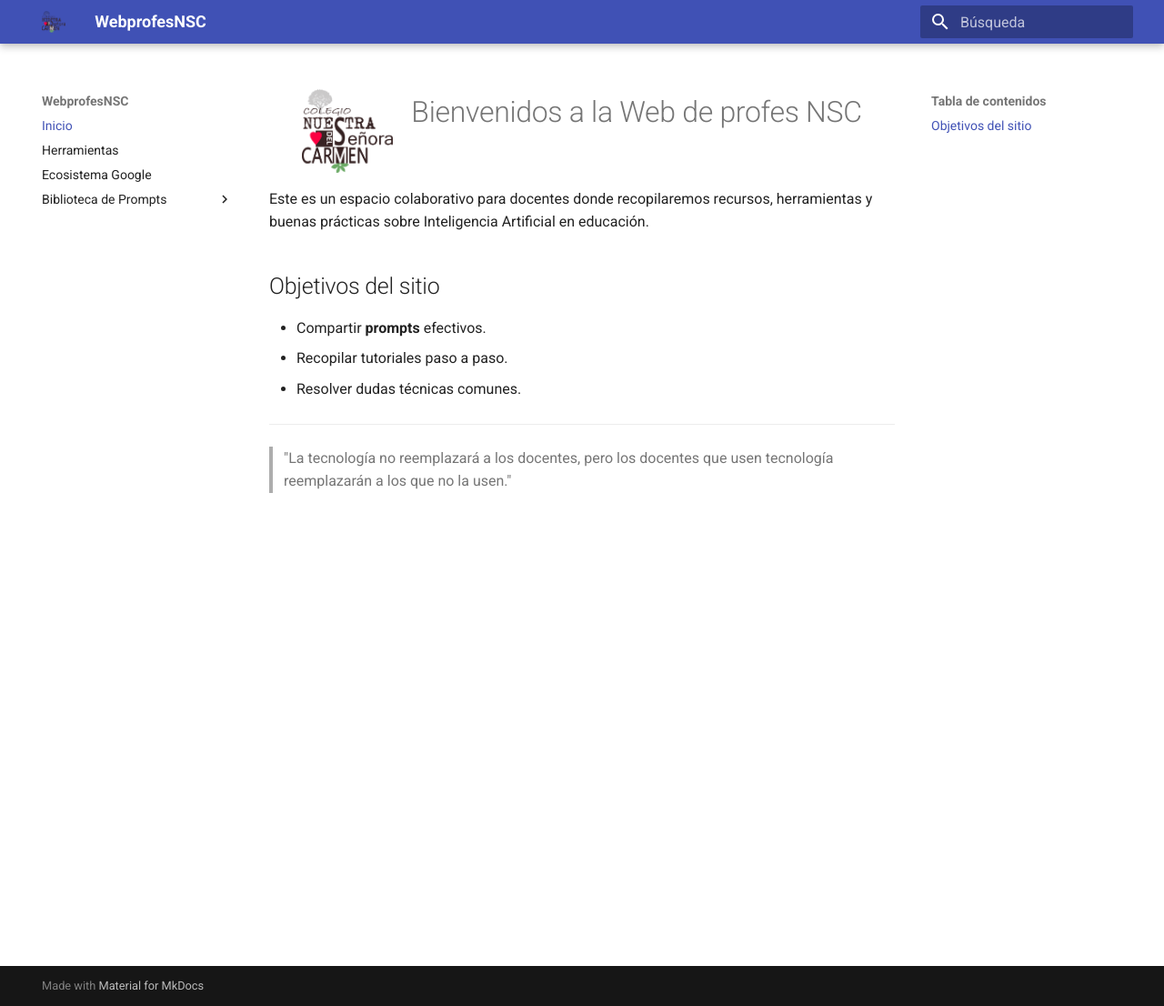
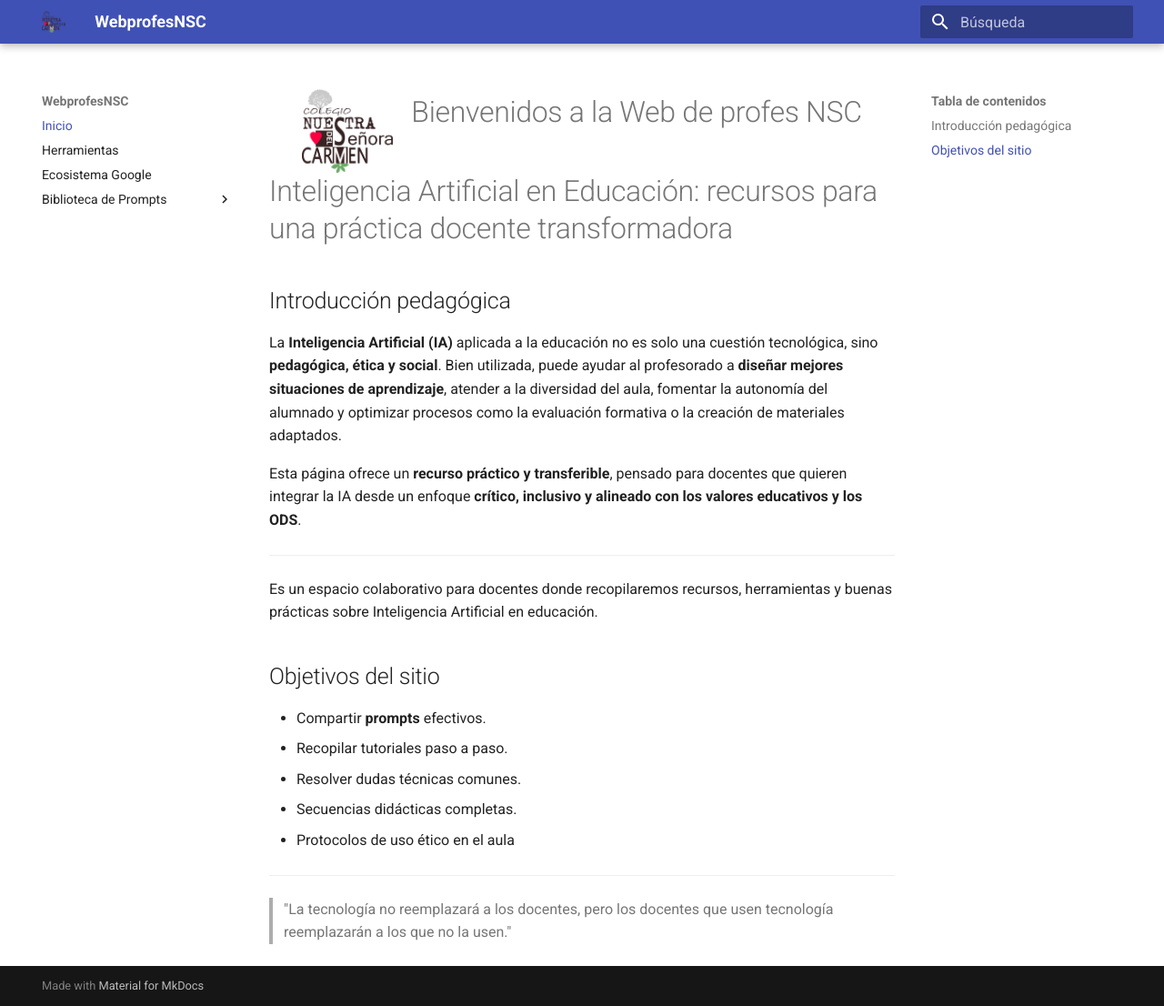
Before and after one commit to nuriacasado/WebprofesNSC, an MkDocs documentation site: the page built from docs/index.md, in a window 1280 px wide and 1106 px high. Shown: the whole window at 91% size. Built offline with MkDocs 1.6.1 and Material for MkDocs 9.7.7, drawn with Linux system fonts in a browser that asks for light colours.

Commit message:
Update index.md

```diff
--- a/docs/index.md
+++ b/docs/index.md
@@ -2,13 +2,23 @@
   <img src="logoletras.png" alt="Logo" width="100">
   <h1>Bienvenidos a la Web de profes NSC</h1>
 </div>
+# Inteligencia Artificial en Educación: recursos para una práctica docente transformadora
 
-Este es un espacio colaborativo para docentes donde recopilaremos recursos, herramientas y buenas prácticas sobre Inteligencia Artificial en educación.
+## Introducción pedagógica
+
+La **Inteligencia Artificial (IA)** aplicada a la educación no es solo una cuestión tecnológica, sino **pedagógica, ética y social**. Bien utilizada, puede ayudar al profesorado a **diseñar mejores situaciones de aprendizaje**, atender a la diversidad del aula, fomentar la autonomía del alumnado y optimizar procesos como la evaluación formativa o la creación de materiales adaptados.
+
+Esta página ofrece un **recurso práctico y transferible**, pensado para docentes que quieren integrar la IA desde un enfoque **crítico, inclusivo y alineado con los valores educativos y los ODS**.
+
+---
+Es un espacio colaborativo para docentes donde recopilaremos recursos, herramientas y buenas prácticas sobre Inteligencia Artificial en educación.
 
 ## Objetivos del sitio
 * Compartir **prompts** efectivos.
 * Recopilar tutoriales paso a paso.
 * Resolver dudas técnicas comunes.
+* Secuencias didácticas completas.
+* Protocolos de uso ético en el aula
 
 ---
 
```
